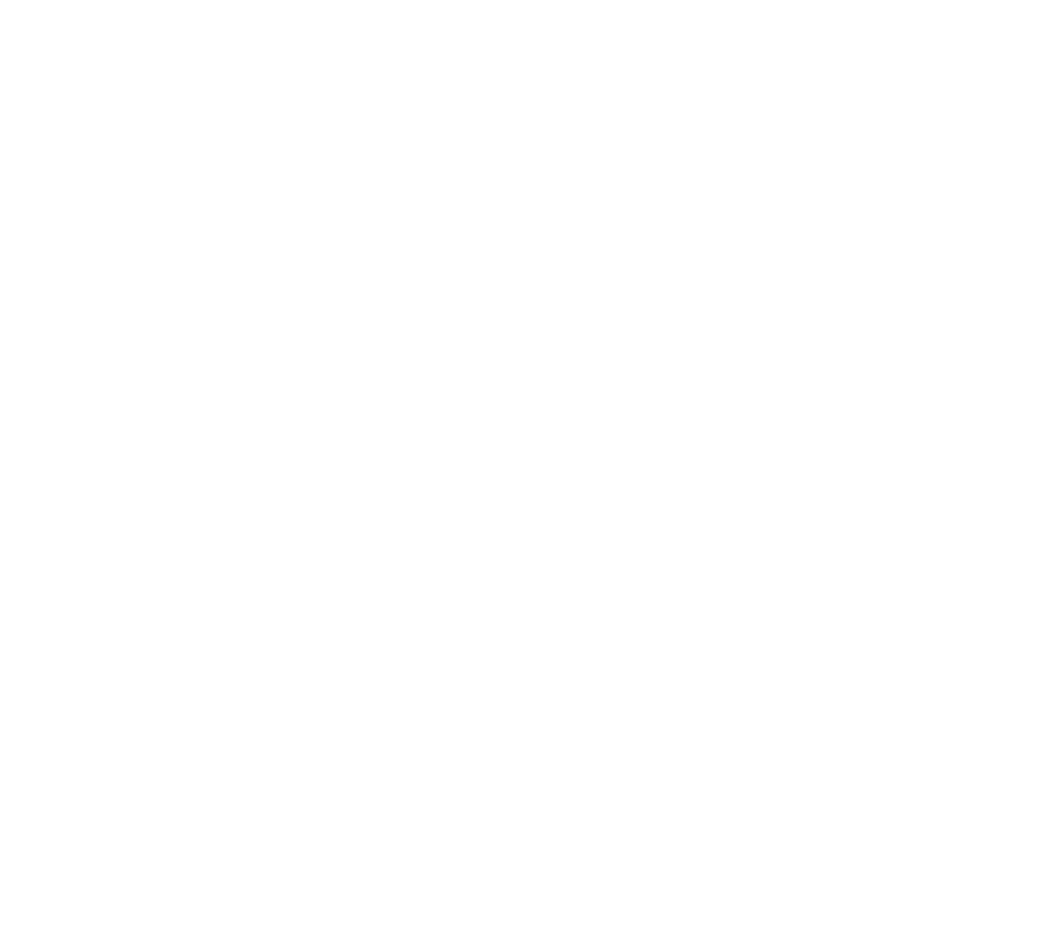
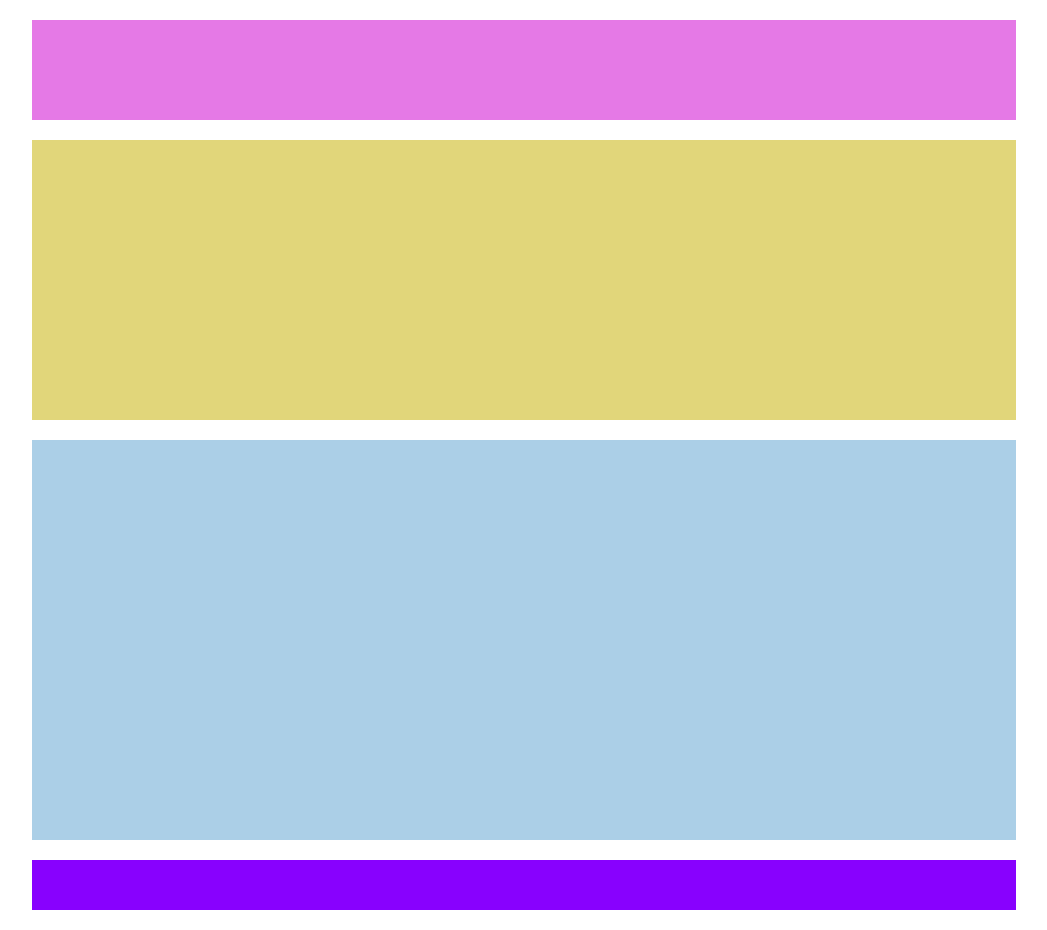
Before and after one commit to Zarzuket/htmlcss-struttura-wp, a plain HTML site: page index.html in a window 1280 px wide. Shown: the whole page, without its empty margins (116-1163 px from the left). Before the commit the page ends 800 px from the top, so only its background shows below. Drawn offline with Linux system fonts and the light colour scheme.

Commit message:
add header-main-footer

```diff
--- a/css/style.css
+++ b/css/style.css
@@ -11,3 +11,32 @@
     display: table;
     clear: both;
 }
+
+.container{
+    width: 80%;
+    margin: 0 auto;
+}
+
+header{
+    height: 100px;
+    background-color:rgb(229, 121, 230);
+    margin: 20px;
+}
+
+
+.main_1{
+    margin: 20px;
+    height: 280px;
+    background-color: rgb(225, 214 , 122);
+}
+
+.main_2{
+    margin: 20px;
+    height: 400px;
+    background-color:rgb(171, 207, 231)
+}
+footer{
+    height: 50px;
+    background-color:rgb(136, 1, 254);
+    margin: 20px;
+}
--- a/index.html
+++ b/index.html
@@ -8,8 +8,17 @@
         <link rel="stylesheet" href="css/style.css">
     </head>
     <body>
-        <header></header>
-        <main></main>
-        <footer></footer>
+        <div class="container">
+            <header></header>
+            <main>
+                <div class="main_1">
+
+                </div>
+                <div class="main_2">
+
+                </div>
+            </main>
+            <footer></footer>
+        </div>
     </body>
 </html>
```
